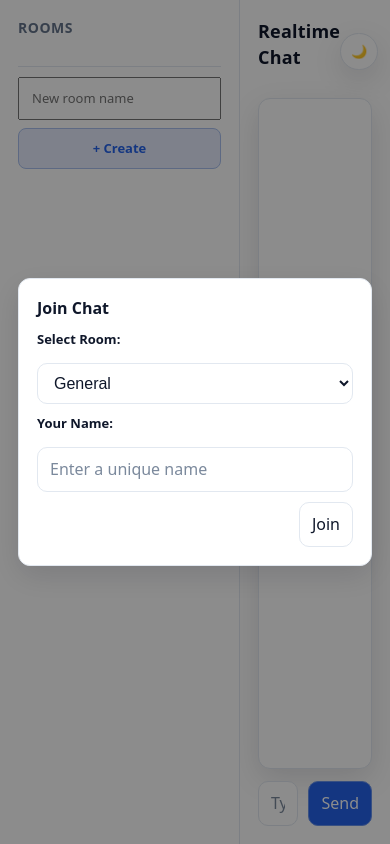
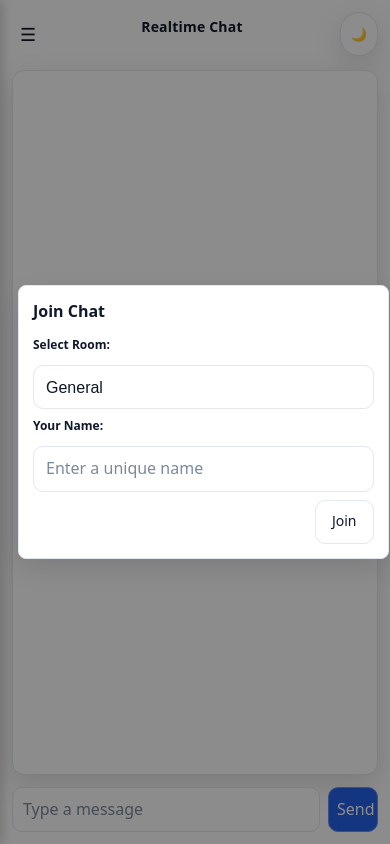
Before and after one commit to JanHadik/DVA_Seminar_Realtime_Chat, a website: page public/index.html in a window 390 px wide. Drawn offline with nearby package versions, Linux system fonts and the light colour scheme; no server answers.

Commit message:
[ADDED] mobile responsiveness

```diff
--- a/public/client.js
+++ b/public/client.js
@@ -17,6 +17,9 @@
   const roomName = document.getElementById('roomName');
   const createRoomBtn = document.getElementById('createRoomBtn');
   const createRoomInput = document.getElementById('createRoomInput');
+  const sidebar = document.getElementById('sidebar');
+  const openSidebarBtn = document.getElementById('openSidebarBtn');
+  const closeSidebarBtn = document.getElementById('closeSidebarBtn');
 
   // login elements
   const loginOverlay = document.getElementById('loginOverlay');
@@ -28,6 +31,38 @@
   let currentName = null;
   let currentRoom = null;
   let roomList = [];
+
+  // Mobile sidebar toggle
+  function openSidebar() {
+    sidebar.classList.add('open');
+  }
+
+  function closeSidebar() {
+    sidebar.classList.remove('open');
+  }
+
+  openSidebarBtn.addEventListener('click', openSidebar);
+  closeSidebarBtn.addEventListener('click', closeSidebar);
+
+  // Close sidebar when clicking a room on mobile
+  function addRoomClickHandler() {
+    roomsList.querySelectorAll('.room-btn').forEach((btn) => {
+      btn.addEventListener('click', (e) => {
+        const selectedRoom = btn.dataset.room;
+        closeSidebar();
+        if (selectedRoom !== currentRoom) {
+          switchRoom(selectedRoom);
+        }
+      });
+    });
+  }
+
+  // Close sidebar on small screens when message sent
+  form.addEventListener('submit', (e) => {
+    if (window.innerWidth <= 768) {
+      closeSidebar();
+    }
+  });
 
   function getRoomList() {
     return roomList;
@@ -73,14 +108,7 @@
         .join('');
 
       // Attach click handlers
-      roomsList.querySelectorAll('.room-btn').forEach((btn) => {
-        btn.addEventListener('click', () => {
-          const selectedRoom = btn.dataset.room;
-          if (selectedRoom !== currentRoom) {
-            switchRoom(selectedRoom);
-          }
-        });
-      });
+      addRoomClickHandler();
     }
   }
 
--- a/public/index.html
+++ b/public/index.html
@@ -3,7 +3,10 @@
 
 <head>
     <meta charset="utf-8" />
-    <meta name="viewport" content="width=device-width, initial-scale=1" />
+    <meta name="viewport" content="width=device-width, initial-scale=1, viewport-fit=cover, user-scalable=no" />
+    <meta name="apple-mobile-web-app-capable" content="yes" />
+    <meta name="apple-mobile-web-app-status-bar-style" content="black-translucent" />
+    <meta name="theme-color" content="#2563eb" />
     <title>Realtime Chat</title>
     <link rel="stylesheet" href="/styles.css">
 </head>
@@ -12,7 +15,10 @@
     <div class="main-layout">
         <!-- Sidebar with rooms -->
         <aside id="sidebar" class="sidebar">
-            <h2>Rooms</h2>
+            <div class="sidebar-header">
+                <h2>Rooms</h2>
+                <button id="closeSidebarBtn" class="close-sidebar" aria-label="Close sidebar">✕</button>
+            </div>
             <div id="roomsList" class="rooms-list"></div>
             <div class="create-room-section">
                 <input id="createRoomInput" type="text" placeholder="New room name" autocomplete="off" />
@@ -23,6 +29,7 @@
         <!-- Main chat area -->
         <div class="chat-container">
             <header class="topbar">
+                <button id="openSidebarBtn" class="menu-btn" aria-label="Toggle menu">☰</button>
                 <h1 id="roomName">Realtime Chat</h1>
                 <button id="themeToggle" type="button" aria-label="Toggle theme">🌙</button>
             </header>
--- a/public/styles.css
+++ b/public/styles.css
@@ -298,3 +298,196 @@ button:active { transform: translateY(1px); }
   display: none;
   font-size: 13px;
 }
+
+/* ===== Mobile optimizations ===== */
+.menu-btn, .close-sidebar {
+  display: none;
+  background: transparent;
+  border: none;
+  font-size: 20px;
+  cursor: pointer;
+  padding: 4px 8px;
+  color: var(--text);
+}
+
+.sidebar-header {
+  display: flex;
+  align-items: center;
+  justify-content: space-between;
+  gap: 8px;
+}
+
+.sidebar-header h2 {
+  flex: 1;
+  margin: 0;
+}
+
+@media (max-width: 768px) {
+  .main-layout {
+    grid-template-columns: 1fr;
+  }
+
+  .sidebar {
+    position: fixed;
+    left: 0;
+    top: 0;
+    width: 75vw;
+    max-width: 280px;
+    height: 100vh;
+    z-index: 1000;
+    transform: translateX(-100%);
+    transition: transform 0.3s ease-out;
+    box-shadow: 2px 0 12px rgba(0, 0, 0, 0.2);
+  }
+
+  .sidebar.open {
+    transform: translateX(0);
+  }
+
+  .menu-btn, .close-sidebar {
+    display: block;
+  }
+
+  .chat-container {
+    padding: 12px;
+  }
+
+  h1 {
+    font-size: 16px;
+  }
+
+  #messages li {
+    padding: 8px 10px;
+    font-size: 13px;
+  }
+
+  #form {
+    gap: 8px;
+  }
+
+  #m, #form button {
+    padding: 10px 10px;
+    font-size: 16px;
+  }
+
+  #form button {
+    min-width: 50px;
+    padding: 10px 8px;
+  }
+
+  .create-room-section {
+    padding-top: 8px;
+    gap: 6px;
+  }
+
+  .create-room-section input,
+  .create-room-section button {
+    font-size: 13px;
+    padding: 8px 10px;
+  }
+
+  .room-btn {
+    padding: 8px 10px;
+    font-size: 13px;
+  }
+
+  .login-box {
+    width: min(95vw, 380px);
+    padding: 16px;
+    border-radius: 8px;
+  }
+
+  .login-box h2 {
+    font-size: 18px;
+    margin: 0 0 12px 0;
+  }
+
+  .login-box label {
+    font-size: 12px;
+  }
+
+  .login-box input,
+  .login-box select {
+    font-size: 16px !important;
+    padding: 10px 12px;
+  }
+
+  .login-actions button {
+    font-size: 14px;
+    padding: 10px 16px;
+  }
+}
+
+@media (max-width: 480px) {
+  .sidebar {
+    width: 85vw;
+  }
+
+  .topbar {
+    gap: 8px;
+  }
+
+  h1 {
+    font-size: 14px;
+  }
+
+  #messages li {
+    padding: 6px 8px;
+    font-size: 12px;
+  }
+
+  .menu-btn, .close-sidebar {
+    font-size: 18px;
+  }
+
+  .room-btn {
+    padding: 6px 8px;
+    font-size: 12px;
+  }
+
+  #createRoomInput {
+    font-size: 14px;
+  }
+
+  .login-box {
+    width: 95vw;
+    padding: 14px;
+  }
+
+  .login-box h2 {
+    font-size: 16px;
+  }
+
+  .login-box form {
+    gap: 8px;
+  }
+
+  #m {
+    font-size: 16px;
+  }
+}
+
+/* Prevent viewport zoom on input focus (iOS) */
+input, select, textarea {
+  font-size: 16px;
+}
+
+/* Smooth scrolling for messages */
+#messages {
+  scroll-behavior: smooth;
+}
+
+/* Ensure buttons are touch-friendly */
+button, input, select {
+  -webkit-appearance: none;
+  -moz-appearance: none;
+  appearance: none;
+  min-height: 44px;
+}
+
+/* Prevent text selection on UI elements */
+.menu-btn, .close-sidebar, .room-btn, #themeToggle, #createRoomBtn, #form button {
+  -webkit-user-select: none;
+  user-select: none;
+  -webkit-touch-callout: none;
+}
```
